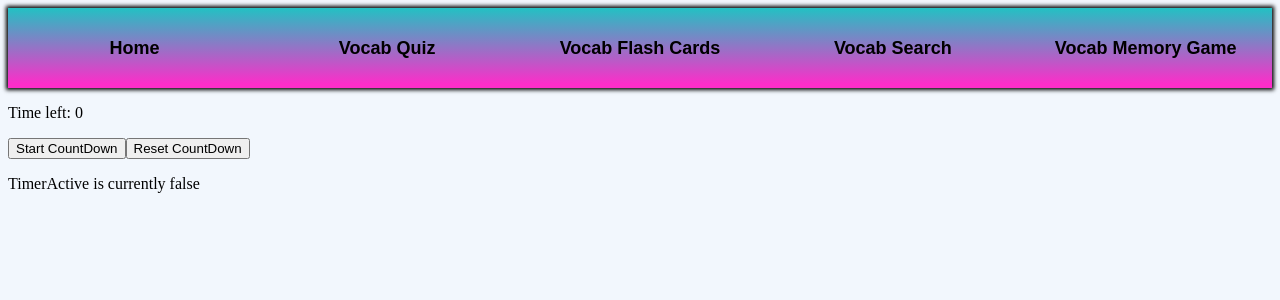
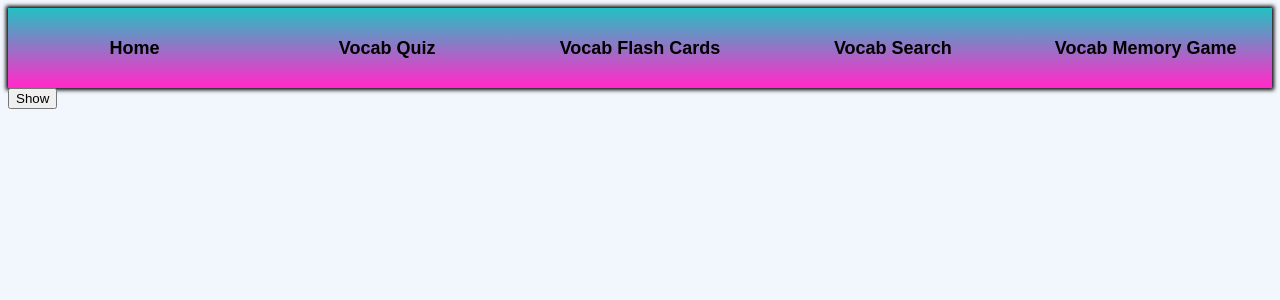
Before and after one commit to nitrogendragon/KanpekiStudy, a React (Create React App) app in the folder ksreact/: page /VocabMemoryGame in a window 1280 px wide. Shown: the top 300 px of the page. Built offline with nearby package versions, Linux system fonts and the light colour scheme.

Commit message:
experimenting with conditional rendering

```diff
--- a/ksreact/src/Components/General/Timer.js
+++ b/ksreact/src/Components/General/Timer.js
@@ -1,6 +1,7 @@
 import React from 'react'
 
 export default function Timer(props) {
+
     return (
         <div>
             <p>Time left: {props.timeRemaining}</p>
--- a/ksreact/src/Components/Vocab/VocabMemoryGame/VocabMemoryGame.js
+++ b/ksreact/src/Components/Vocab/VocabMemoryGame/VocabMemoryGame.js
@@ -10,7 +10,7 @@ export default function VocabMemoryGame() {
     const [timeLeft, setTimeLeft] = useState(0)
     const [totalTime, setTotalTime] = useState(10)
     const [timerActive, setTimerActive ] = useState(false)
-
+    const [displayAll, setDisplayAll] = useState(false);
 
     function toggle(){
         if(timeLeft!= 0){
@@ -18,10 +18,15 @@ export default function VocabMemoryGame() {
         }
     }
 
+    function toggleDisplay(){
+        setDisplayAll(!displayAll)
+    }
+
     function reset(){
         setTimeLeft(totalTime)
         setTimerActive(false)
     }
+
 
     useEffect(() => {
         let interval = null
@@ -41,13 +46,26 @@ export default function VocabMemoryGame() {
         return () => clearInterval(interval)
     }, [timerActive, timeLeft])
 
+    if(displayAll){
+    return (
 
-    return (
         <div>
             <Timer timeRemaining = {timeLeft} />
             <button onClick = {toggle}>Start CountDown</button>
             <button onClick = {reset}>Reset CountDown</button>
-    <p>TimerActive is currently {timerActive.toString()}</p>
+            <p>TimerActive is currently {timerActive.toString()}</p>
+            <button onClick = {toggleDisplay}>Hide</button>
         </div>
+
     )
+    }
+    else{
+        return(
+            <button onClick = {toggleDisplay}>Show</button>
+        )
+    }
+
+
+
+
 }
```
